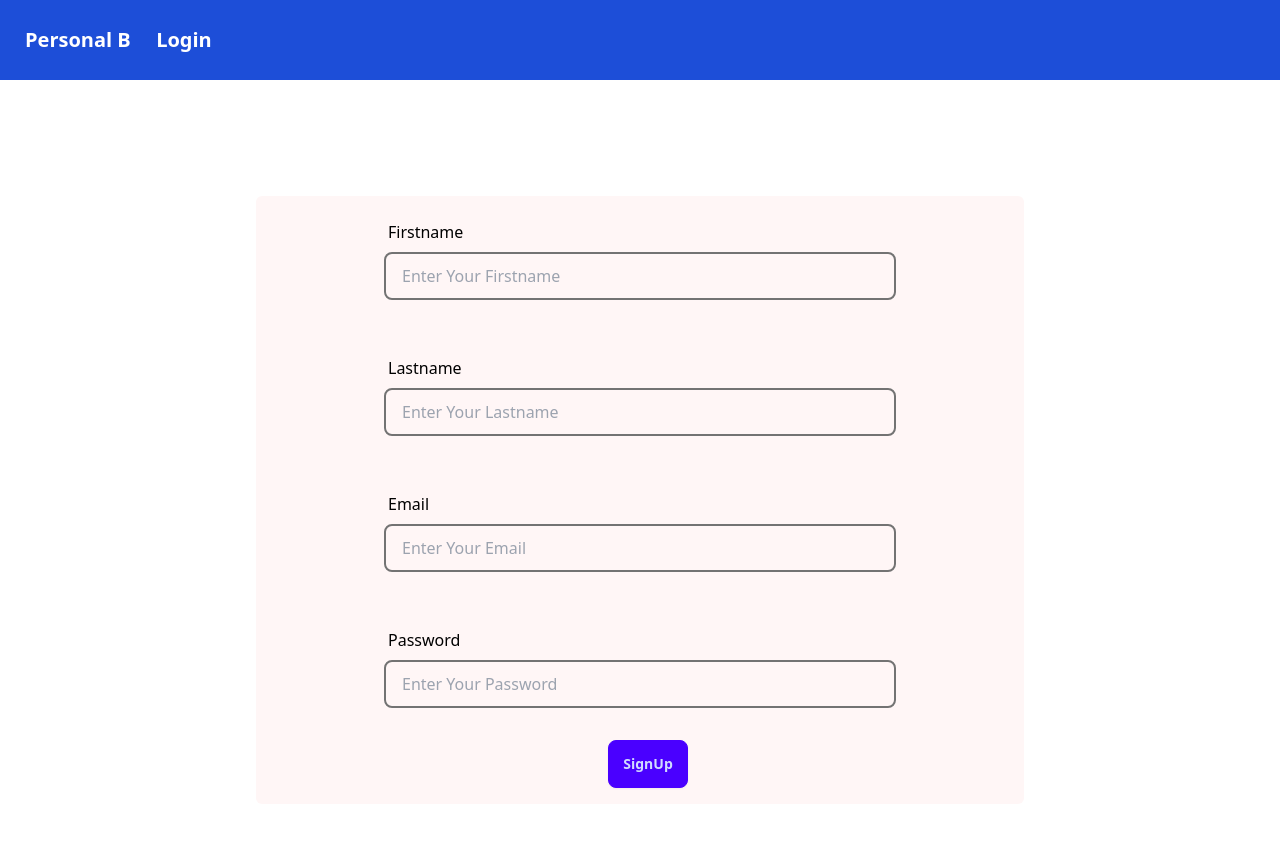
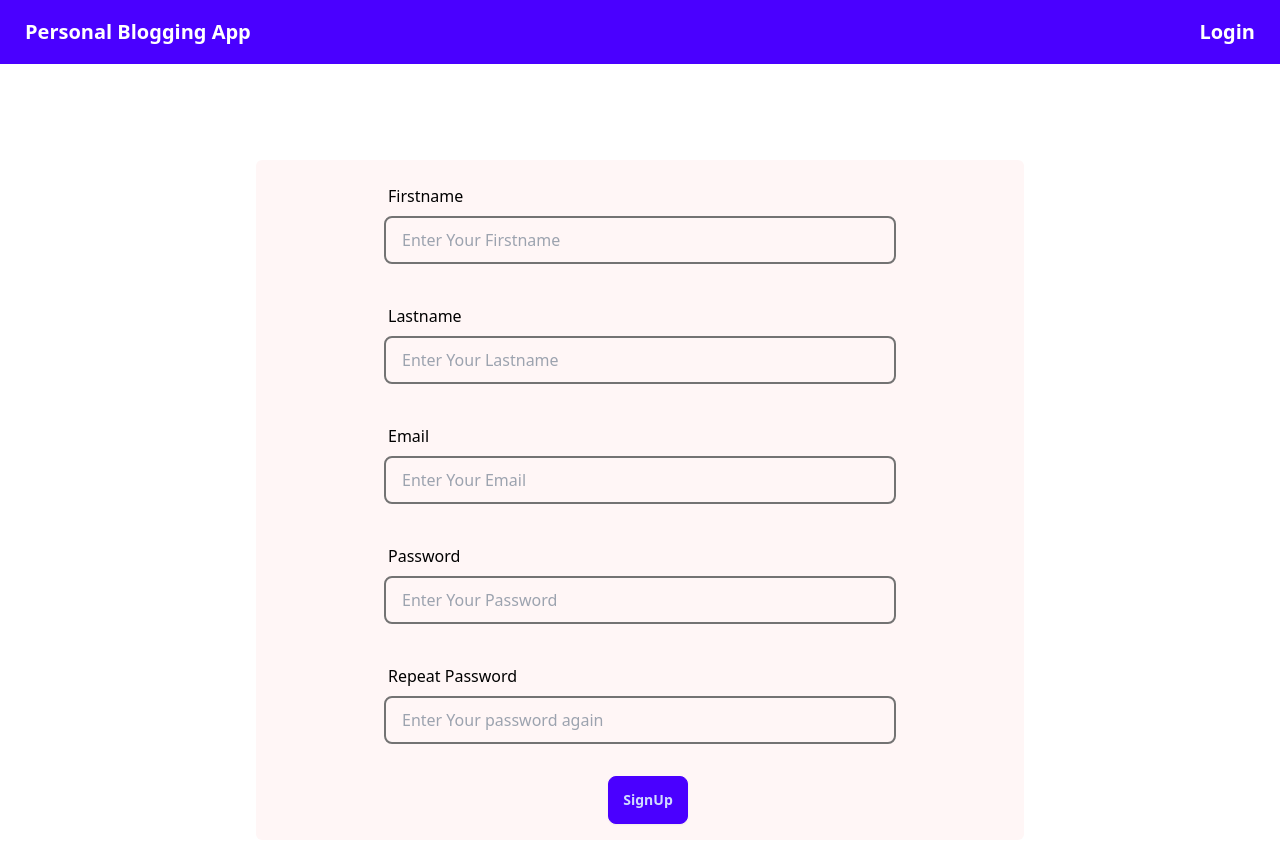
Before and after one commit to Hamzaabro5/SMIT-Mini-Hackathon-Project, a plain HTML site: page register.html in a window 1280 px wide. Before the commit the page ends 816 px from the top, so only its background shows below. Drawn offline with nearby package versions, Linux system fonts and the light colour scheme.

Commit message:
Blog Website

```diff
--- a/register.html
+++ b/register.html
@@ -11,17 +11,13 @@
 
     <head>
         <!-- Navbar -->
-        <nav>
-            <div class="navbar bg-blue-700">
-                <div class="flex-1">
+        <nav class="flex navbar bg-primary text-primary-content justify-between">
+                <div>
                     <a class="btn btn-ghost text-xl text-white">Personal Blogging App</a>
                 </div>
-               <div class="navbar bg-blue-700">
-                <div class="flex-1">
+                <div>
                     <a href="login.html" class="btn btn-ghost text-xl text-white">Login</a>
                 </div>
-
-            </div>
         </nav>
      <!-- Navbar -->
     </head>
@@ -29,17 +25,19 @@
 
     <main>
 
-        <h1 class="text-white text-center mt-5 text-[3rem] font-bold">Register</h1>
+        <h1 class="text-white text-center text-[3rem] font-bold">Register</h1>
         <div class="border-neutral-600 rounded-md bg-[#FFF6F6] flex justify-center mx-64 mt-6 mb-3">
             <form class="form-control my-4 text-[1rem]">
             <label class="text-black label" for="Firstname">Firstname</label>
-            <input class="input  input-info input-bordered bg-transparent text-black w-[32rem] border-2 border-[#737373]" type="text" placeholder="Enter Your Firstname"><br /><br />
+            <input class="input input-info input-bordered bg-transparent text-black w-[32rem] border-2 border-[#737373] mb-8" type="text" placeholder="Enter Your Firstname">
             <label class="text-black label" for="Lastname">Lastname</label>
-            <input class="input input-info input-bordered bg-transparent text-black w-[32rem] border-2 border-[#737373]" type="text" placeholder="Enter Your Lastname"><br /><br />
+            <input class="input input-info input-bordered bg-transparent text-black w-[32rem] border-2 border-[#737373] mb-8" type="text" placeholder="Enter Your Lastname">
             <label class="text-black label" for="email">Email</label>
-            <input class="input input-info input-bordered bg-transparent text-black w-[32rem] border-2 border-[#737373]" id="email" type="email" placeholder="Enter Your Email"><br /><br />
+            <input class="input input-info input-bordered bg-transparent text-black w-[32rem] border-2 border-[#737373] mb-8" id="email" type="email" placeholder="Enter Your Email">
             <label class="text-black label" for="password">Password</label>
-            <input class="input input-info input-bordered bg-transparent text-black w-[32rem] border-2 border-[#737373]" id="password" type="password" placeholder="Enter Your Password">
+            <input class="input input-info input-bordered bg-transparent text-black w-[32rem] border-2 border-[#737373] mb-8" id="password" type="password" placeholder="Enter Your Password">
+            <label class="text-black label" for="repeatPassword">Repeat Password</label>
+            <input class="input input-info input-bordered bg-transparent text-black w-[32rem] border-2 border-[#737373]" id="repeatPassword" type="password" placeholder="Enter Your password again">
             <button class="btn btn-md btn-primary w-20 mt-8 ml-56">SignUp</button>
         </form>
     </div>
```
Also changed, not shown: login.html (+10 -14 lines).
